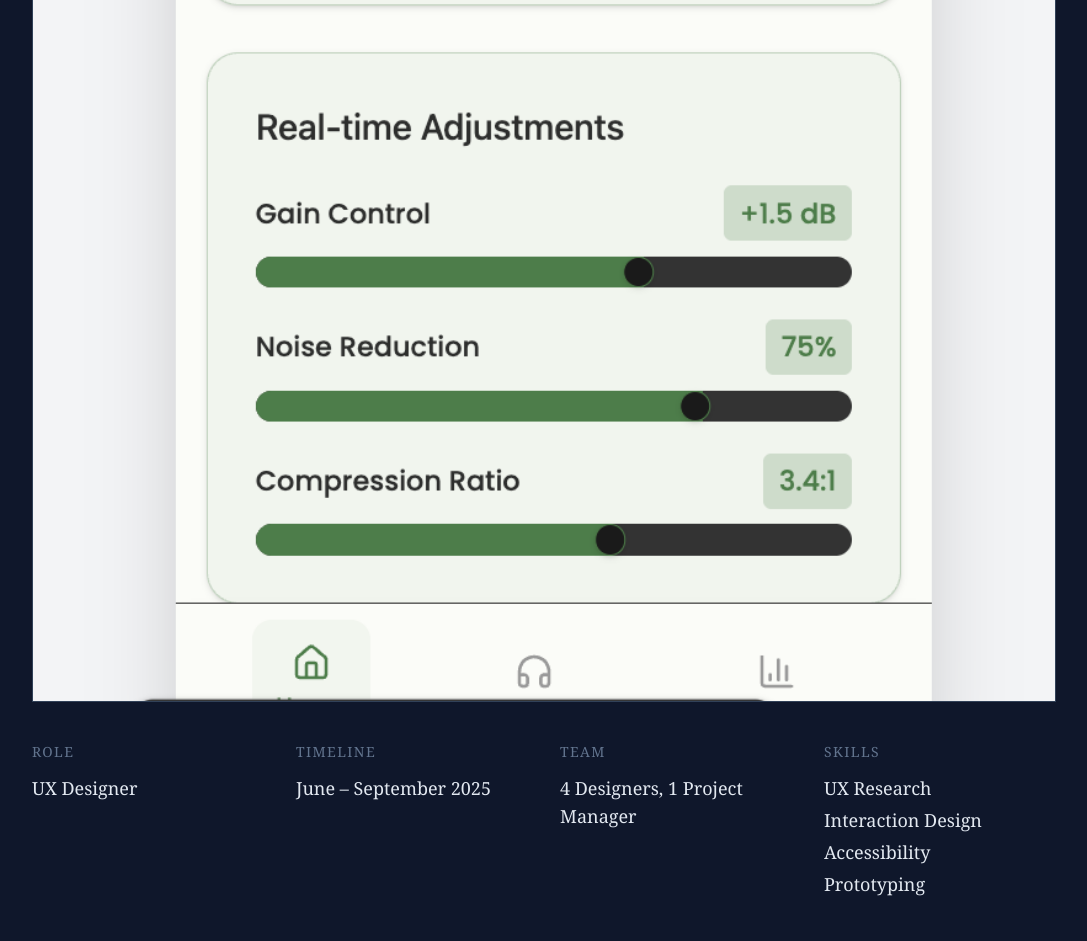
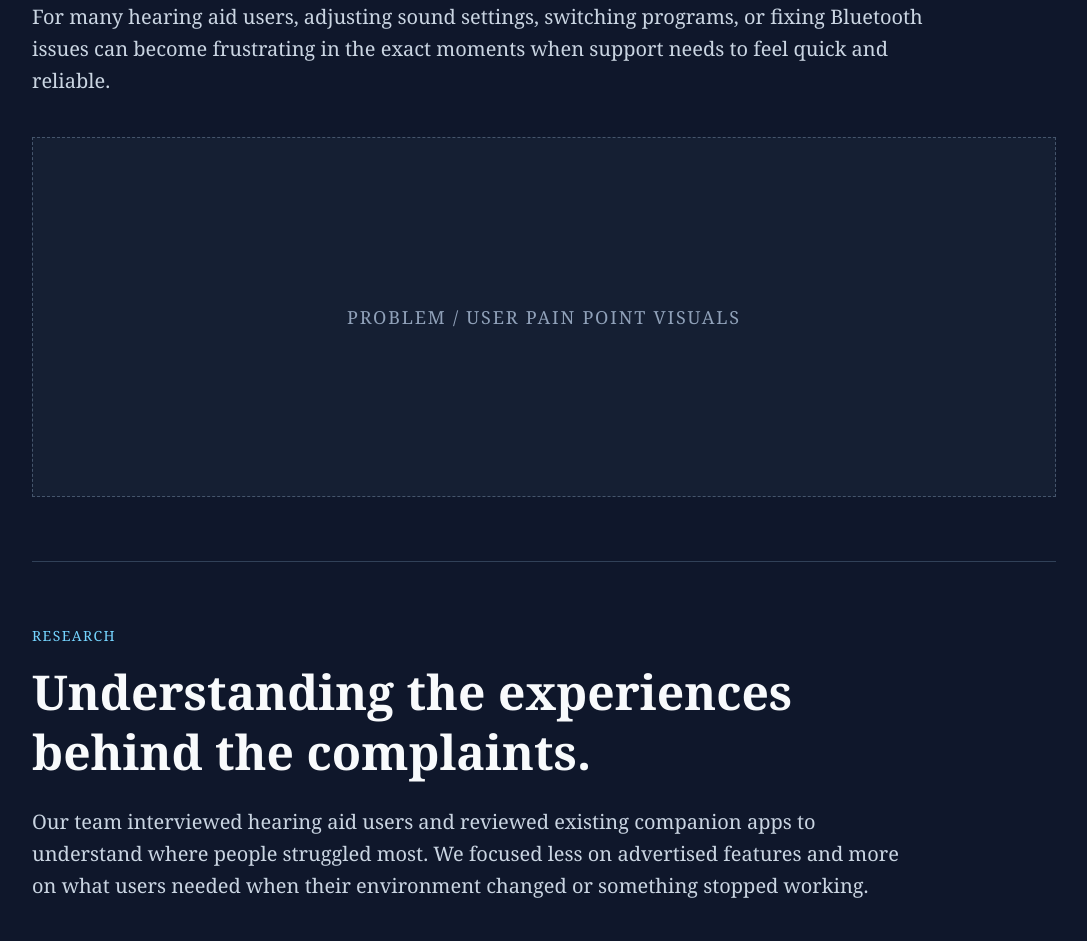
Before and after one commit to Jaibroo/J-Portfolio, a Next.js app: page /J-Portfolio/projects/hearing-aid-app/ in a window 1280 px wide. Shown: the part 1180-2121 px from the top of the page, without its empty margins (96-1183 px from the left). Built offline with nearby package versions, Linux system fonts and the light colour scheme.

Commit message:
adding images/more cleanup

```diff
--- a/app/projects/[slug]/page.tsx
+++ b/app/projects/[slug]/page.tsx
@@ -18,17 +18,16 @@ const projectData = {
         eyebrow: "Problem",
         title: "Everyday hearing adjustments often require too much effort.",
         body: [
-          "For many hearing aid users, common tasks like adjusting sound settings, switching programs, or fixing Bluetooth issues can become frustrating in the exact moments when users need support quickly.",
-          "This matters because hearing aids are used throughout the day. A small usability issue is not just a one-time inconvenience — it can affect conversations, phone calls, television watching, restaurants, and other everyday environments.",
+          "For many hearing aid users, adjusting sound settings, switching programs, or fixing Bluetooth issues can become frustrating in the exact moments when support needs to feel quick and reliable.",
         ],
+        imageLabel: "Problem / user pain point visuals",
       },
       {
         id: "research",
         eyebrow: "Research",
         title: "Understanding the experiences behind the complaints.",
         body: [
-          "Our team interviewed hearing aid users and reviewed existing companion apps to understand where people struggled most. We focused less on what features apps advertised and more on what users needed when their environment changed or something stopped working.",
-          "Across interviews and competitive analysis, the same patterns kept appearing: unreliable Bluetooth connections, confusing audio terminology, limited customization, and support flows that arrived too late.",
+          "Our team interviewed hearing aid users and reviewed existing companion apps to understand where people struggled most. We focused less on advertised features and more on what users needed when their environment changed or something stopped working.",
         ],
         cards: [
           {
@@ -55,24 +54,15 @@ const projectData = {
         title: "One interface was not enough.",
         body: [
           "Early ideas focused on adding more controls, but that created a new problem: more functionality also meant more complexity. A first-time user and a technically confident user did not need the same interface.",
-          "To solve this, we created a dual-mode structure. Simple Mode prioritized quick adjustments, plain language, and large controls. Tech Mode gave advanced users deeper customization without overwhelming everyone else.",
         ],
-        cards: [
+        featureImages: [
           {
             title: "Simple Mode",
-            text: "Designed for quick changes, larger touch targets, and minimal decision-making.",
+            text: "Quick adjustments, plain language, and fewer decisions.",
           },
           {
             title: "Tech Mode",
-            text: "Designed for users who wanted finer control over audio settings and listening programs.",
-          },
-          {
-            title: "Guided troubleshooting",
-            text: "Focused on helping users recover quickly instead of forcing them to search for help.",
-          },
-          {
-            title: "Environment-based controls",
-            text: "Organized adjustments around real situations like restaurants, calls, TV, and outdoors.",
+            text: "Deeper customization for users who want more control.",
           },
         ],
       },
@@ -82,7 +72,16 @@ const projectData = {
         title: "A companion app focused on confidence, not configuration.",
         body: [
           "Lumen combines quick sound adjustments, personalized programs, environment-based recommendations, and guided troubleshooting into one companion experience.",
-          "The goal was not to make users become hearing aid experts. The goal was to help them feel more independent when their listening environment changed or when something went wrong.",
+        ],
+        featureImages: [
+          {
+            title: "Environment Optimizer",
+            text: "Adjust settings around real situations like restaurants, calls, TV, and outdoors.",
+          },
+          {
+            title: "Guided Troubleshooting",
+            text: "Help users recover quickly when connection or audio issues appear.",
+          },
         ],
       },
       {
@@ -90,31 +89,9 @@ const projectData = {
         eyebrow: "Reflection",
         title: "What this project helped me practice.",
         body: [
-          "This was my first project working with a design team on a product where the user needs felt more specific and higher-stakes. At first, I thought a stronger app meant adding more features. As the research developed, I realized the better question was whether users could actually find, understand, and trust those features when they needed them.",
+          "This was my first project working with a design team on a product where the user needs felt specific and higher-stakes. At first, I thought a stronger app meant adding more features. As the research developed, I realized the better question was whether users could actually find, understand, and trust those features when they needed them.",
           "The biggest shift was learning to design around confidence. For hearing aid users, a confusing screen is not just bad usability — it can affect whether someone feels comfortable participating in a conversation or solving a problem on their own.",
-          "Looking back, this project shows where I started as a designer: focused on screens, flows, and feature ideas. It also helped me build the foundation for later projects, where I became more intentional about research, rationale, and explaining why a design decision should change.",
-        ],
-      },
-    ],
-  },
-
-  "smart-home-dashboard": {
-    eyebrow: "COGS 125 • 2025",
-    title: "Smart Home Dashboard",
-    description:
-      "A dashboard redesign that organizes smart home devices by room so users can find and control devices faster.",
-    image: "/J-Portfolio/smart-home.png",
-    role: "UX Designer",
-    timeline: "Spring 2025",
-    team: "Individual Project",
-    skills: ["Interface Design", "Information Architecture", "Prototyping"],
-    sections: [
-      {
-        id: "reflection",
-        eyebrow: "Reflection",
-        title: "What this project helped me practice.",
-        body: [
-          "This project helped me think about how organization affects usability. Grouping devices by room made the dashboard easier to scan and closer to the way people think about their homes.",
+          "Looking back, this project shows where I started as a designer: focused on screens, flows, and feature ideas. It helped me build the foundation for later projects, where I became more intentional about research, rationale, and explaining why a design decision should change.",
         ],
       },
     ],
@@ -136,49 +113,7 @@ const projectData = {
         eyebrow: "Reflection",
         title: "What this project helped me practice.",
         body: [
-          "Compared to Lumen, this project pushed me to think more strategically about navigation, stakeholder goals, and how users find support under pressure. It felt less like designing an interface from scratch and more like diagnosing where an existing experience was breaking down.",
-        ],
-      },
-    ],
-  },
-
-  "multi-scale-hearing-interface": {
-    eyebrow: "COGS 125 • 2025",
-    title: "Multi-Scale Hearing Interface",
-    description:
-      "A project exploring how hearing aid support changes across inch, foot, and yard-scale interfaces.",
-    role: "UX Designer",
-    timeline: "Spring 2025",
-    team: "Individual Project",
-    skills: ["Multi-Scale Design", "Interaction Design", "Prototyping"],
-    sections: [
-      {
-        id: "reflection",
-        eyebrow: "Reflection",
-        title: "What this project helped me practice.",
-        body: [
-          "This project helped me understand how design changes across form factors and physical scale.",
-        ],
-      },
-    ],
-  },
-
-  "portfolio-scroll-reveal": {
-    eyebrow: "Next.js Interaction Study • 2025",
-    title: "Portfolio Scroll Reveal",
-    description:
-      "A Next.js interaction study recreating a scroll-based reveal effect inspired by portfolio websites.",
-    role: "Designer + Developer",
-    timeline: "Spring 2025",
-    team: "Individual Project",
-    skills: ["Next.js", "React", "Interaction Design"],
-    sections: [
-      {
-        id: "reflection",
-        eyebrow: "Reflection",
-        title: "What this project helped me practice.",
-        body: [
-          "This project helped me connect visual design decisions to front-end implementation.",
+          "Compared to Lumen, this project pushed me to think more strategically about navigation, stakeholder goals, and how users find support under pressure.",
         ],
       },
     ],
@@ -203,7 +138,6 @@ export default async function ProjectPage({
     return (
       <main className="min-h-screen bg-slate-900 p-10 font-[Calluna,Georgia,serif] text-white">
         <h1 className="text-3xl font-bold">Project not found</h1>
-
         <Link className="mt-6 inline-block underline" href="/projects">
           Back to Projects
         </Link>
@@ -212,8 +146,7 @@ export default async function ProjectPage({
   }
 
   return (
-    <main className="min-h-screen bg-slate-900 px-10 py-20 font-[Calluna,Georgia,serif] text-white">
-      {/* LEFT SIDE NAV */}
+    <main className="min-h-screen bg-slate-900 px-10 py-16 font-[Calluna,Georgia,serif] text-white">
       <aside className="fixed left-10 top-28 hidden text-slate-400 lg:block">
         <Link href="/J-Portfolio/" className="hover:text-sky-300">
           ← Back
@@ -224,73 +157,56 @@ export default async function ProjectPage({
             Overview
           </a>
           {project.sections.map((section) => (
-            <a
-              key={section.id}
-              href={`#${section.id}`}
-              className="hover:text-sky-300"
-            >
+            <a key={section.id} href={`#${section.id}`} className="hover:text-sky-300">
               {section.eyebrow}
             </a>
           ))}
         </nav>
       </aside>
 
-      {/* HEADER / OVERVIEW */}
-      <section
-        id="overview"
-        className="mx-auto max-w-5xl border-b border-slate-700 pb-16"
-      >
+      <section id="overview" className="mx-auto max-w-5xl border-b border-slate-700 pb-12">
         <p className="text-sm uppercase tracking-widest text-slate-400">
           {project.eyebrow}
         </p>
 
-        <h1 className="mt-6 text-5xl font-bold tracking-tight text-slate-50 md:text-7xl">
+        <h1 className="mt-5 text-4xl font-bold tracking-tight text-slate-50 md:text-6xl">
           {project.title}
         </h1>
 
-        <p className="mt-6 max-w-4xl text-xl leading-8 text-slate-300">
+        <p className="mt-5 max-w-4xl text-xl leading-8 text-slate-300">
           {project.description}
         </p>
 
         {"image" in project && (
-          <div className="mt-10 overflow-hidden border border-slate-700 bg-slate-800">
+          <div className="mt-8 h-[420px] overflow-hidden border border-slate-700 bg-slate-800">
             <Image
               src={project.image}
               alt={project.title}
               width={1400}
               height={900}
-              className="h-auto w-full"
+              className="h-full w-full object-cover"
             />
           </div>
         )}
 
-        <div className="mt-10 grid gap-8 text-slate-300 sm:grid-cols-2 lg:grid-cols-4">
+        <div className="mt-8 grid gap-8 text-slate-300 sm:grid-cols-2 lg:grid-cols-4">
           <div>
-            <p className="text-sm uppercase tracking-widest text-slate-500">
-              Role
-            </p>
+            <p className="text-sm uppercase tracking-widest text-slate-500">Role</p>
             <p className="mt-3 text-lg text-slate-200">{project.role}</p>
           </div>
 
           <div>
-            <p className="text-sm uppercase tracking-widest text-slate-500">
-              Timeline
-            </p>
+            <p className="text-sm uppercase tracking-widest text-slate-500">Timeline</p>
             <p className="mt-3 text-lg text-slate-200">{project.timeline}</p>
           </div>
 
           <div>
-            <p className="text-sm uppercase tracking-widest text-slate-500">
-              Team
-            </p>
+            <p className="text-sm uppercase tracking-widest text-slate-500">Team</p>
             <p className="mt-3 text-lg text-slate-200">{project.team}</p>
           </div>
 
           <div>
-            <p className="text-sm uppercase tracking-widest text-slate-500">
-              Skills
-            </p>
-
+            <p className="text-sm uppercase tracking-widest text-slate-500">Skills</p>
             <div className="mt-3 space-y-1 text-lg text-slate-200">
               {project.skills.map((skill) => (
                 <p key={skill}>{skill}</p>
@@ -300,7 +216,6 @@ export default async function ProjectPage({
         </div>
       </section>
 
-      {/* CASE STUDY SECTIONS */}
       {project.sections.map((section) => (
         <section
           key={section.id}
@@ -317,29 +232,46 @@ export default async function ProjectPage({
 
           <div className="mt-6 space-y-5">
             {section.body.map((paragraph) => (
-              <p
-                key={paragraph}
-                className="max-w-4xl text-xl leading-8 text-slate-300"
-              >
+              <p key={paragraph} className="max-w-4xl text-xl leading-8 text-slate-300">
                 {paragraph}
               </p>
             ))}
           </div>
 
+          {"imageLabel" in section && section.imageLabel && (
+            <div className="mt-10 flex h-[360px] items-center justify-center border border-dashed border-slate-600 bg-slate-800/50 text-center text-slate-400">
+              <p className="text-lg uppercase tracking-widest">{section.imageLabel}</p>
+            </div>
+          )}
+
           {"cards" in section && section.cards && (
             <div className="mt-10 grid gap-5 md:grid-cols-2">
               {section.cards.map((card) => (
+                <div key={card.title} className="border border-slate-700 bg-slate-800/60 p-6">
+                  <h3 className="text-2xl font-bold text-slate-50">{card.title}</h3>
+                  <p className="mt-4 text-lg leading-7 text-slate-300">{card.text}</p>
+                </div>
+              ))}
+            </div>
+          )}
+
+          {"featureImages" in section && section.featureImages && (
+            <div className="mt-10 space-y-10">
+              {section.featureImages.map((item, index) => (
                 <div
-                  key={card.title}
-                  className="border border-slate-700 bg-slate-800/60 p-6"
+                  key={item.title}
+                  className="grid gap-8 md:grid-cols-[1.2fr_0.8fr] md:items-center"
                 >
-                  <h3 className="text-2xl font-bold text-slate-50">
-                    {card.title}
-                  </h3>
+                  <div className="flex h-[420px] items-center justify-center border border-dashed border-slate-600 bg-slate-800/50 text-center text-slate-400">
+                    <p className="text-lg uppercase tracking-widest">
+                      Image Placeholder {index + 1}
+                    </p>
+                  </div>
 
-                  <p className="mt-4 text-lg leading-7 text-slate-300">
-                    {card.text}
-                  </p>
+                  <div>
+                    <h3 className="text-3xl font-bold text-slate-50">{item.title}</h3>
+                    <p className="mt-4 text-xl leading-8 text-slate-300">{item.text}</p>
+                  </div>
                 </div>
               ))}
             </div>
```
